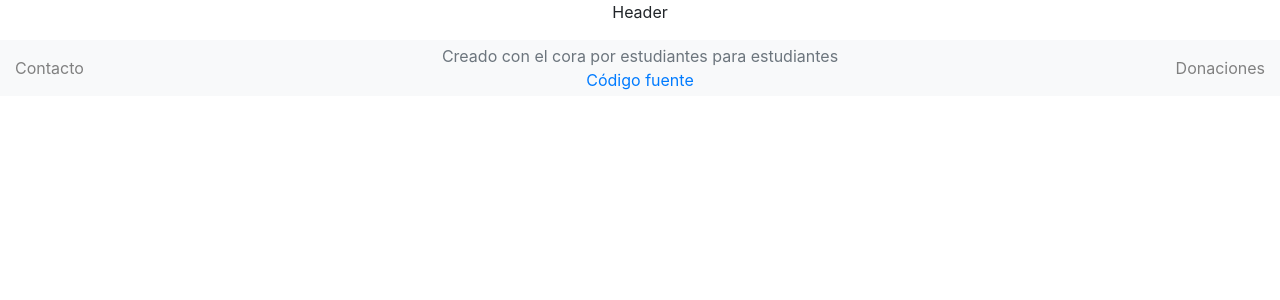
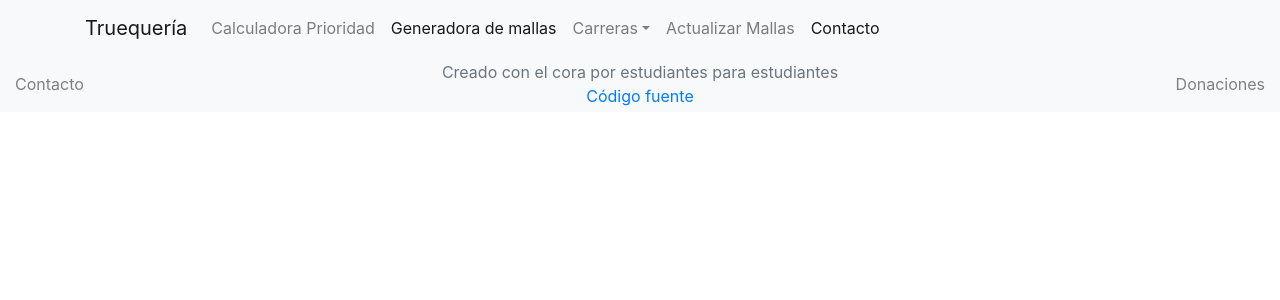
Before and after one commit to crojasmo/ProyectoInterfacesUsuarias, a React (Create React App) app: page /aportes in a window 1280 px wide. Shown: the top 300 px of the page. Built offline with nearby package versions, Linux system fonts and the light colour scheme.

Commit message:
Header is now richer

```diff
--- a/package.json
+++ b/package.json
@@ -10,6 +10,7 @@
     "react": "^17.0.1",
     "react-bootstrap": "^1.4.0",
     "react-dom": "^17.0.1",
+    "react-router": "^5.2.0",
     "react-router-dom": "^5.2.0",
     "react-scripts": "4.0.1",
     "web-vitals": "^0.2.4"
@@ -37,5 +38,8 @@
       "last 1 firefox version",
       "last 1 safari version"
     ]
+  },
+  "devDependencies": {
+    "prop-types": "^15.7.2"
   }
 }
--- a/src/Components/header.js
+++ b/src/Components/header.js
@@ -1,9 +1,45 @@
 import React from 'react';
+import Navbar from "react-bootstrap/cjs/Navbar";
+import Nav from "react-bootstrap/cjs/Nav";
+import Container from "react-bootstrap/cjs/Container";
+import PropTypes from "prop-types"
 import { withRouter } from "react-router"
+import {Link, NavLink} from "react-router-dom";
 
 class Header extends React.Component {
+
+    static propTypes = {
+        match: PropTypes.object.isRequired,
+        location: PropTypes.object.isRequired,
+        history: PropTypes.object.isRequired
+    };
+
+    constructor(props) {
+        super(props);
+        this.careers = {}
+        this.state = {show: false, careers: this.careers}
+    }
+
+
     render() {
-        return <p>Header</p>
+        return <>
+            <Navbar bg="light" expand="lg">
+                <Container fluid={"xl"}>
+                    <Link to={`/`} component={Navbar.Brand}>Truequería</Link>
+                    <Navbar.Toggle aria-controls="basic-navbar-nav" />
+                    <Navbar.Collapse id="basic-navbar-nav">
+                        <Nav className="mr-auto">
+                            <Link to={`/`} component={Nav.Link}>Calculadora Prioridad</Link>
+                            <NavLink to={`/`} component={Nav.Link}>Generadora de mallas</NavLink>
+                            <Nav.Link href="#" className={'dropdown-toggle d-none d-lg-block'}>Carreras</Nav.Link>
+                            <Nav.Link href="#link">Actualizar Mallas</Nav.Link>
+                            <NavLink to={"/"} component={Nav.Link}>Contacto</NavLink>
+                        </Nav>
+                    </Navbar.Collapse>
+                </Container>
+            </Navbar>
+        </>
+
     }
 }
 
```
Also changed, not shown: 1 other file (tests, documents, lock files or other folders).
